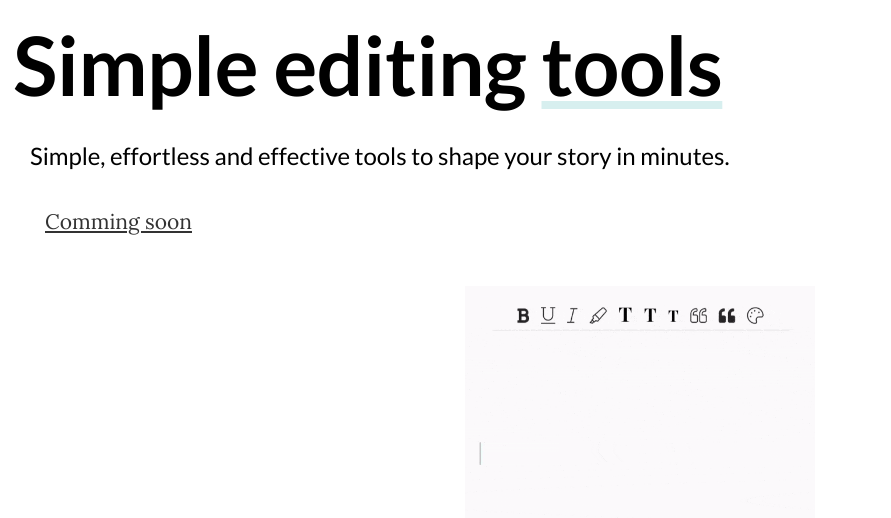
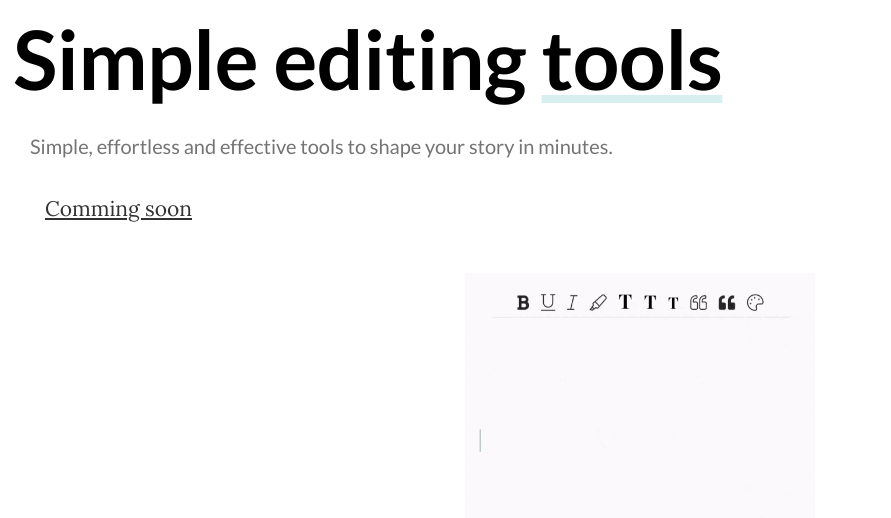
Before and after one commit to storybroom/storybroom.github.io, a plain HTML site: page index.html in a window 1280 px wide. Shown: the part 774-1292 px from the top of the page, without its empty margins (0-891 px from the left). Drawn offline with nearby package versions, Linux system fonts and the light colour scheme; a web font is replaced by a local one.

Commit message:
Update medium.css

```diff
--- a/medium.css
+++ b/medium.css
@@ -30,7 +30,7 @@
 
    .subtitle { font-family: "Lato", sans-serif; color: rgba(0, 0, 0, 0.54); margin: 0 0 24px 0; font-size:24px;} ::selection{background-color: #D0F4E3}
 
-   .subtitled { font-family: "Lato", sans-serif; color:#000; margin: 0 0 24px 0; font-size:24px;}
+   .subtitled { font-family: "Lato", sans-serif; color:#747474; margin: 0 0 24px 0; font-size:20px;}
 
  .desig{
    				font-family: "Lato", sans-serif; color:rgba(0, 0, 0, 0.54); margin: 0 0 24px 0; font-size:14px;
```
